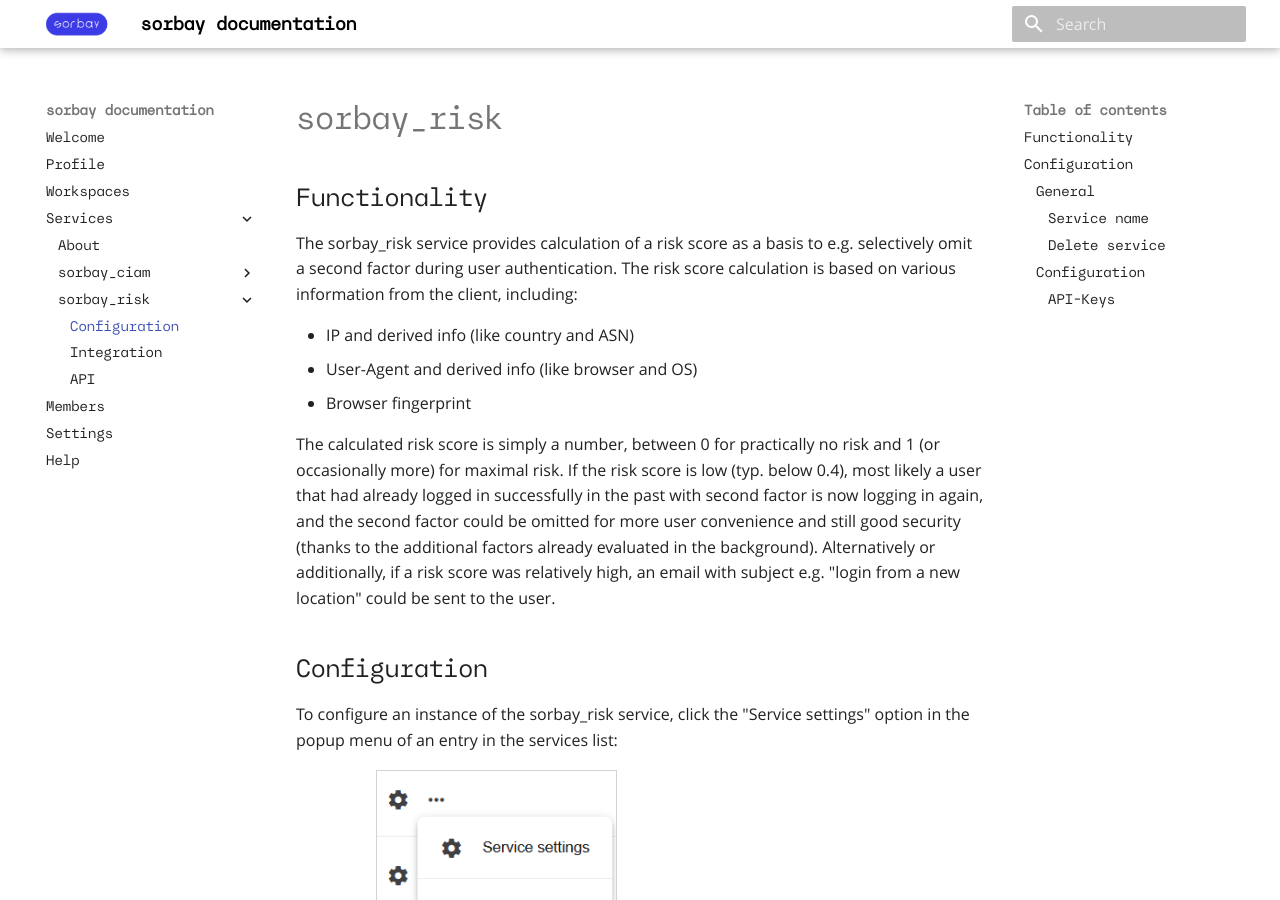
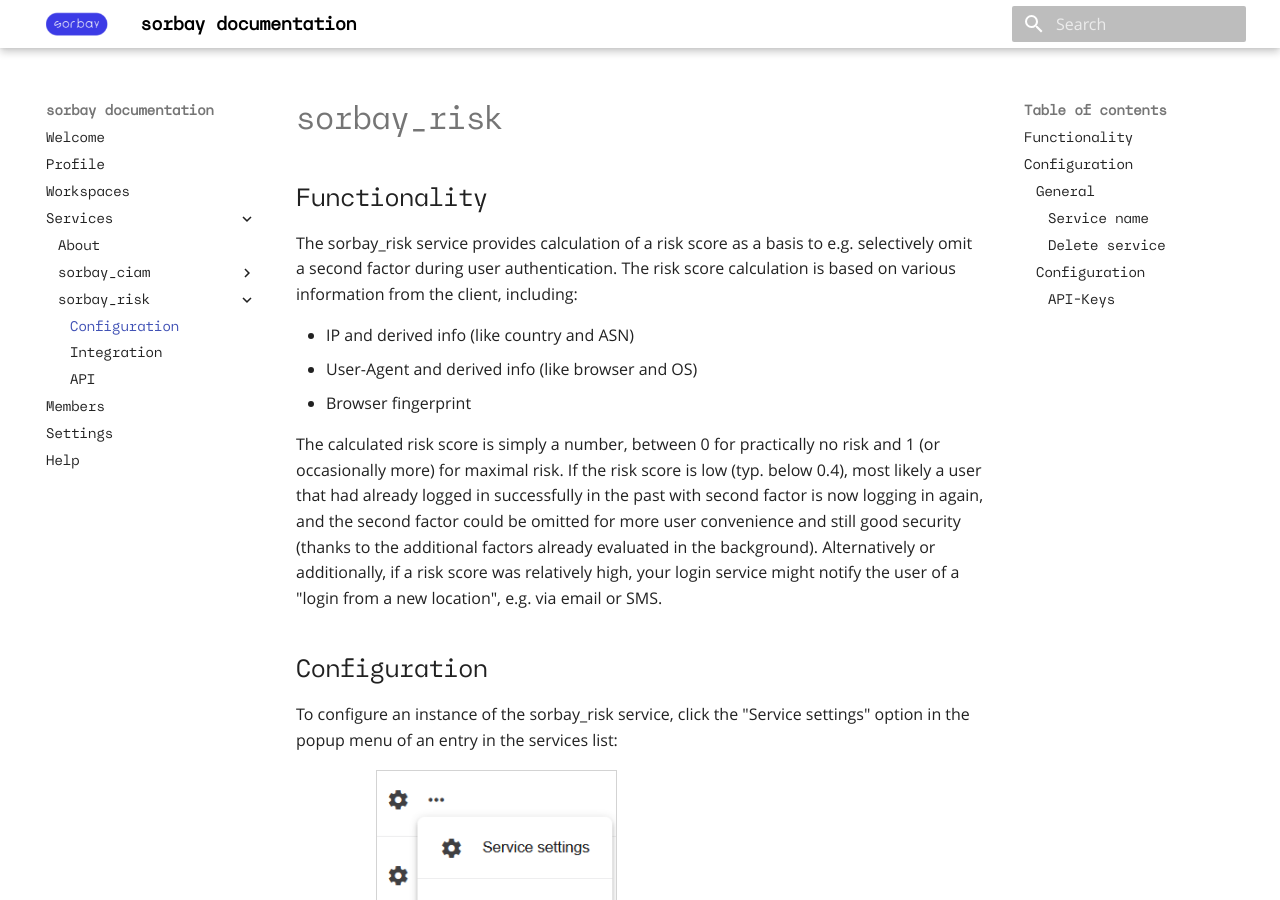
Before and after one commit to sorbay/sorbay-documentation, an MkDocs documentation site: the page built from docs/en/sorbay_risk.md, in a window 1280 px wide and 900 px high. Built offline with MkDocs 1.6.1 and Material for MkDocs 9.7.7, drawn with Linux system fonts in a browser that asks for light colours.

Commit message:
documenting risk service

```diff
--- a/docs/en/sorbay_risk.md
+++ b/docs/en/sorbay_risk.md
@@ -19,8 +19,8 @@ logging in again, and the second factor could be omitted for more
 user convenience and still good security
 (thanks to the additional factors already evaluated in the background).
 Alternatively or additionally, if a risk score was relatively high,
-an email with subject e.g. "login from a new location" could be sent
-to the user.
+your login service might notify the user of a
+"login from a new location", e.g. via email or SMS.
 
 ## Configuration
 
```
